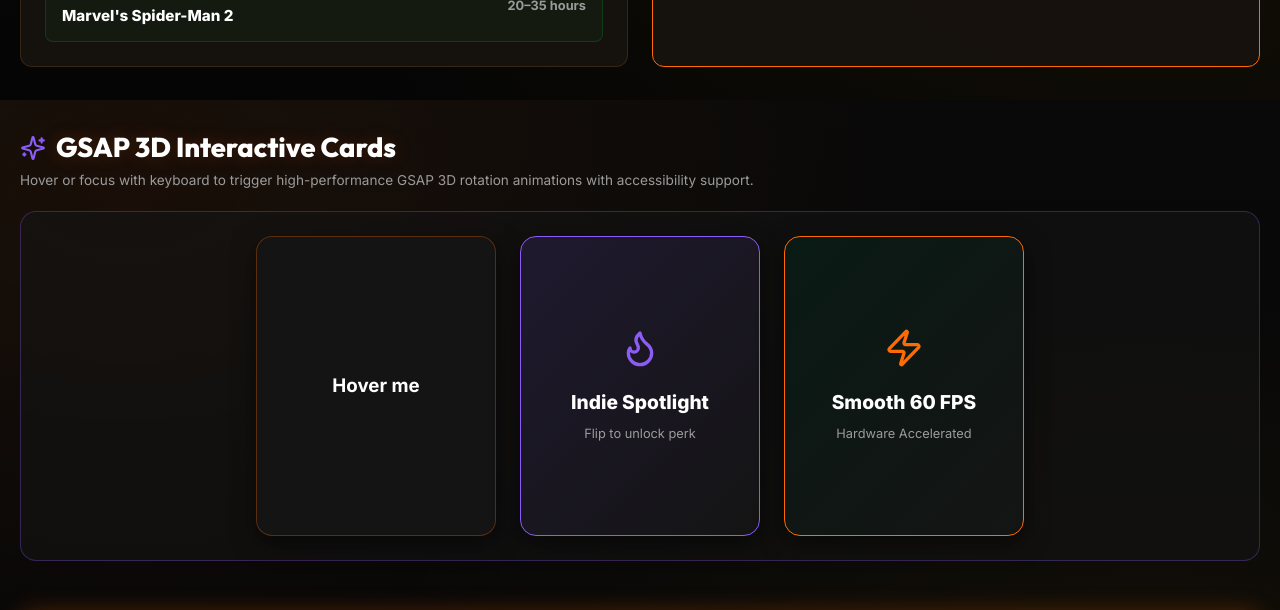
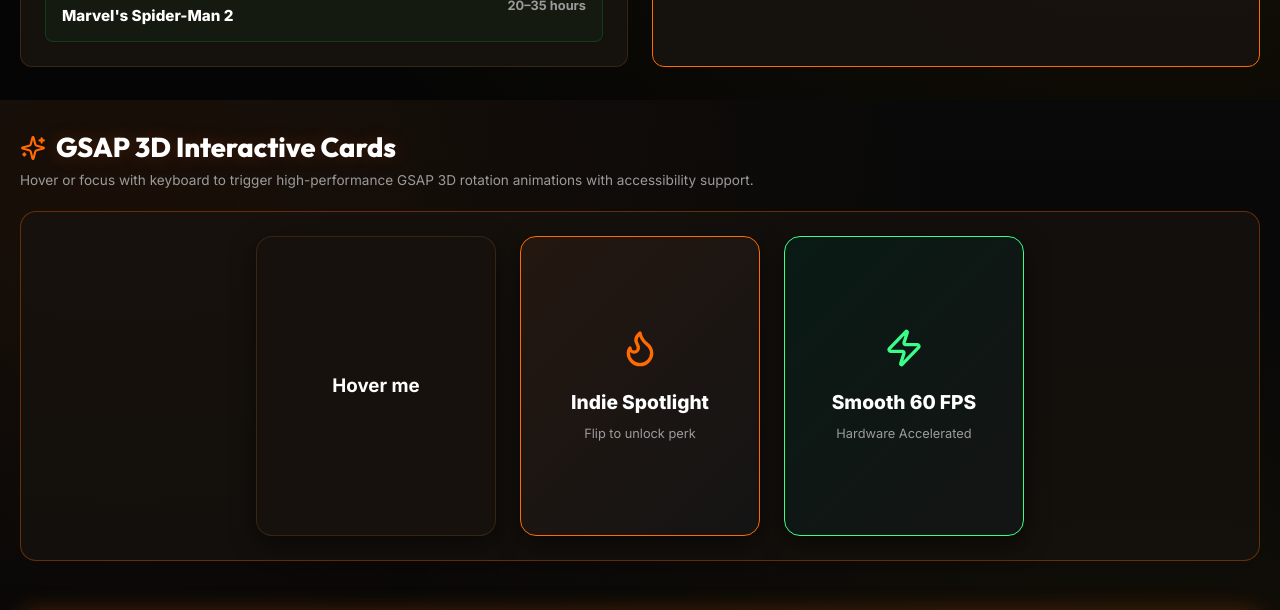
Before and after one commit to Tirth-tech/IndieGamer-Hub, a React (Vite) app in the folder frontend/: page / in a window 1280 px wide. Shown: the part 1500-2110 px from the top of the page. Built offline with nearby package versions, Linux system fonts and the light colour scheme; no server answers.

Commit message:
Update flip card colors to match website's dark electric orange and gold theme

```diff
--- a/frontend/src/components/FlipCard.jsx
+++ b/frontend/src/components/FlipCard.jsx
@@ -87,10 +87,11 @@ export default function FlipCard({
             borderRadius: '16px',
             padding: '1rem',
             textAlign: 'center',
-            background: '#8b5cf6',
+            background: 'linear-gradient(135deg, #1f140e 0%, #0d0a08 100%)',
             color: '#fff',
+            border: '1px solid rgba(255, 107, 0, 0.6)',
             transform: 'rotateY(180deg)',
-            boxShadow: '0 8px 24px rgba(139, 92, 246, 0.4)',
+            boxShadow: '0 8px 24px rgba(255, 107, 0, 0.35)',
             ...backStyle
           }}
         >
--- a/frontend/src/components/GameCard.jsx
+++ b/frontend/src/components/GameCard.jsx
@@ -248,14 +248,14 @@ export default function GameCard({ game }) {
             flexDirection: 'column',
             justifyContent: 'space-between',
             textAlign: 'left',
-            background: 'linear-gradient(135deg, rgba(24, 18, 32, 0.98) 0%, rgba(12, 10, 16, 0.98) 100%)',
-            border: '1px solid rgba(139, 92, 246, 0.6)',
-            boxShadow: '0 12px 35px rgba(139, 92, 246, 0.35)',
+            background: 'linear-gradient(135deg, rgba(26, 18, 12, 0.98) 0%, rgba(14, 10, 8, 0.98) 100%)',
+            border: '1px solid rgba(255, 107, 0, 0.6)',
+            boxShadow: '0 12px 35px rgba(255, 107, 0, 0.35)',
           }}
         >
           <div>
             <div style={{ display: 'flex', alignItems: 'center', justifyContent: 'space-between', marginBottom: '8px' }}>
-              <span className="badge-featured" style={{ background: 'rgba(139, 92, 246, 0.2)', color: '#a78bfa', borderColor: '#8b5cf6' }}>
+              <span className="badge-featured" style={{ background: 'rgba(255, 107, 0, 0.15)', color: '#FF6B00', borderColor: 'rgba(255, 107, 0, 0.5)' }}>
                 GAME OVERVIEW
               </span>
               <span style={{ fontSize: '0.75rem', color: '#FFB000', fontWeight: 700 }}>
@@ -294,7 +294,7 @@ export default function GameCard({ game }) {
               background: 'rgba(255,255,255,0.04)',
               padding: '8px 10px',
               borderRadius: '8px',
-              border: '1px solid rgba(255,255,255,0.08)',
+              border: '1px solid rgba(255, 107, 0, 0.2)',
               marginBottom: '12px'
             }}>
               <div>
@@ -324,9 +324,9 @@ export default function GameCard({ game }) {
                 padding: '9px 14px',
                 fontSize: '0.85rem',
                 borderRadius: '8px',
-                background: 'linear-gradient(135deg, #8b5cf6 0%, #6d28d9 100%)',
-                borderColor: '#a78bfa',
-                boxShadow: '0 0 15px rgba(139, 92, 246, 0.4)'
+                background: 'linear-gradient(135deg, #FF6B00 0%, #CC5200 100%)',
+                borderColor: '#FFB000',
+                boxShadow: '0 0 16px rgba(255, 107, 0, 0.45)'
               }}
             >
               <Play size={14} fill="#fff" /> View Game Page
--- a/frontend/src/index.css
+++ b/frontend/src/index.css
@@ -480,11 +480,15 @@ body {
   text-align: center;
 }
 .flip-card-front {
-  background: #141414;
+  background: var(--bg-card);
   color: #fff;
+  border: 1px solid var(--border-color);
+  box-shadow: 0 8px 24px rgba(0, 0, 0, 0.4);
 }
 .flip-card-back {
-  background: #8b5cf6;
+  background: linear-gradient(135deg, rgba(28, 18, 12, 0.98) 0%, rgba(14, 10, 8, 0.98) 100%);
   color: #fff;
+  border: 1px solid rgba(255, 107, 0, 0.6);
+  box-shadow: 0 12px 35px rgba(255, 107, 0, 0.35);
   transform: rotateY(180deg);
 }
--- a/frontend/src/pages/Home.jsx
+++ b/frontend/src/pages/Home.jsx
@@ -205,7 +205,7 @@ export default function Home() {
       <section style={{ marginBottom: '50px' }} className="reveal">
         <div style={{ marginBottom: '20px' }}>
           <h2 className="section-title" style={{ display: 'flex', alignItems: 'center', gap: '10px' }}>
-            <Sparkles color="#8b5cf6" size={26} /> GSAP 3D Interactive Cards
+            <Sparkles color="var(--primary-green)" size={26} /> GSAP 3D Interactive Cards
           </h2>
           <p style={{ fontSize: '0.85rem', color: 'var(--text-muted)' }}>
             Hover or focus with keyboard to trigger high-performance GSAP 3D rotation animations with accessibility support.
@@ -219,44 +219,46 @@ export default function Home() {
           justifyContent: 'center',
           alignItems: 'center',
           padding: '24px',
-          background: 'rgba(20, 20, 20, 0.6)',
+          background: 'rgba(23, 19, 15, 0.7)',
           borderRadius: '16px',
-          border: '1px solid rgba(139, 92, 246, 0.3)',
+          border: '1px solid rgba(255, 107, 0, 0.35)',
           backdropFilter: 'blur(12px)'
         }}>
-          {/* Card 1: Default standard card matching prompt */}
+          {/* Card 1: Default standard card matching prompt style */}
           <FlipCard
+            frontStyle={{ background: 'var(--bg-card)', border: '1px solid var(--border-color)' }}
+            backStyle={{ background: 'linear-gradient(135deg, #FF6B00 0%, #b34700 100%)', boxShadow: '0 8px 24px rgba(255, 107, 0, 0.4)' }}
             frontContent={<h3>Hover me</h3>}
-            backContent={<p>Back content revealed</p>}
+            backContent={<p style={{ fontWeight: 600 }}>Back content revealed</p>}
           />
 
           {/* Card 2: Indie Dev Spotlight */}
           <FlipCard
-            frontStyle={{ background: 'linear-gradient(135deg, #1f192f 0%, #141414 100%)', border: '1px solid #8b5cf6' }}
-            backStyle={{ background: 'linear-gradient(135deg, #FF6B00 0%, #b34700 100%)' }}
+            frontStyle={{ background: 'linear-gradient(135deg, #241710 0%, #141414 100%)', border: '1px solid #FF6B00' }}
+            backStyle={{ background: 'linear-gradient(135deg, #FFB000 0%, #cc8800 100%)', color: '#090909' }}
             frontContent={
               <div>
-                <Flame size={40} color="#8b5cf6" style={{ marginBottom: '12px' }} />
+                <Flame size={40} color="#FF6B00" style={{ marginBottom: '12px' }} />
                 <h3 style={{ fontSize: '1.2rem', fontWeight: 800 }}>Indie Spotlight</h3>
                 <p style={{ fontSize: '0.8rem', color: 'var(--text-muted)', marginTop: '6px' }}>Flip to unlock perk</p>
               </div>
             }
             backContent={
               <div>
-                <Sparkles size={36} color="#fff" style={{ marginBottom: '8px' }} />
-                <h4 style={{ fontSize: '1.1rem', fontWeight: 700 }}>Exclusive Access</h4>
-                <p style={{ fontSize: '0.85rem', marginTop: '6px' }}>Get early beta access to top community indie games!</p>
+                <Sparkles size={36} color="#090909" style={{ marginBottom: '8px' }} />
+                <h4 style={{ fontSize: '1.1rem', fontWeight: 800 }}>Exclusive Access</h4>
+                <p style={{ fontSize: '0.85rem', marginTop: '6px', fontWeight: 600 }}>Get early beta access to top community indie games!</p>
               </div>
             }
           />
 
           {/* Card 3: Cyberpunk Hardware Specs */}
           <FlipCard
-            frontStyle={{ background: 'linear-gradient(135deg, #091a14 0%, #141414 100%)', border: '1px solid #FF6B00' }}
+            frontStyle={{ background: 'linear-gradient(135deg, #091a14 0%, #141414 100%)', border: '1px solid #39FF88' }}
             backStyle={{ background: 'linear-gradient(135deg, #39FF88 0%, #009944 100%)', color: '#050505' }}
             frontContent={
               <div>
-                <Zap size={40} color="#FF6B00" style={{ marginBottom: '12px' }} />
+                <Zap size={40} color="#39FF88" style={{ marginBottom: '12px' }} />
                 <h3 style={{ fontSize: '1.2rem', fontWeight: 800 }}>Smooth 60 FPS</h3>
                 <p style={{ fontSize: '0.8rem', color: 'var(--text-muted)', marginTop: '6px' }}>Hardware Accelerated</p>
               </div>
```
